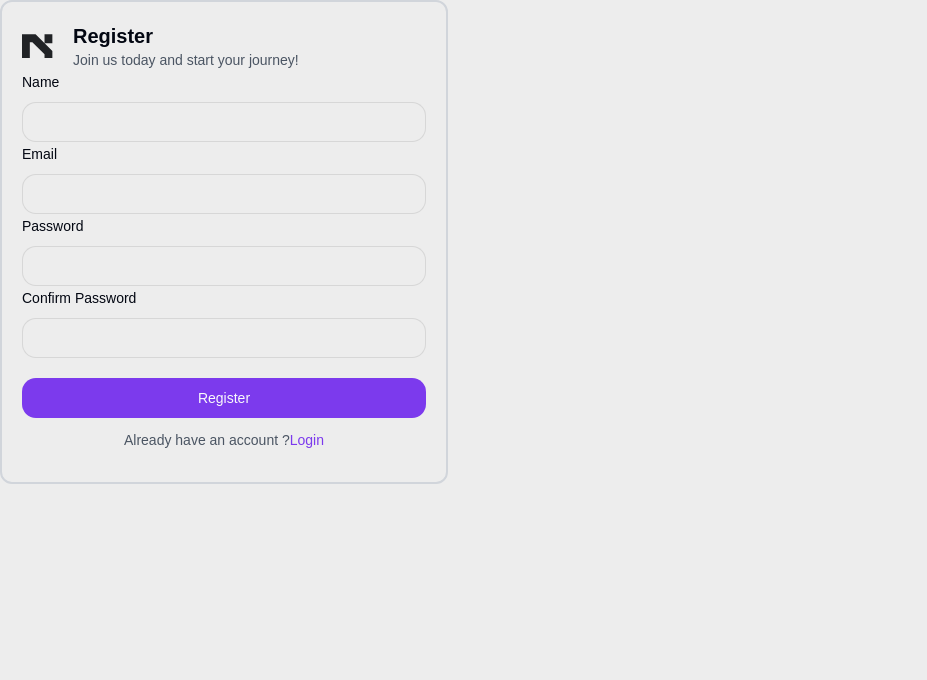
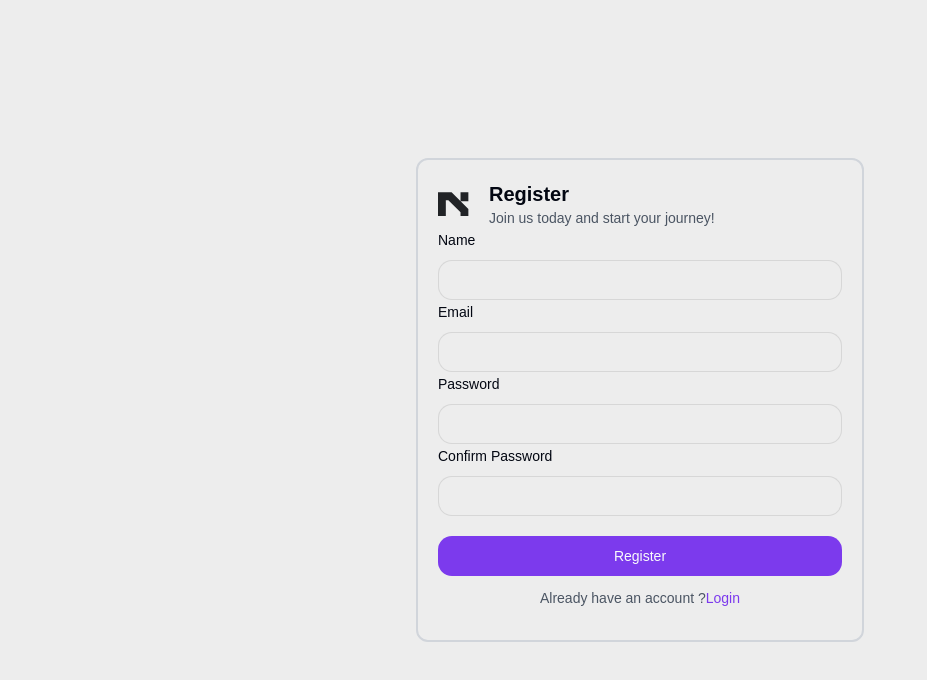
Before and after one commit to mdrakibmia99/nextMart-project, a Next.js app in the folder nextmart-client/: page /register in a window 1280 px wide. Shown: the top 680 px of the page, without its empty margins (0-927 px from the left). Built offline with nearby package versions, Linux system fonts and the light colour scheme.

Commit message:
update register page design

```diff
--- a/nextmart-client/src/app/register/page.tsx
+++ b/nextmart-client/src/app/register/page.tsx
@@ -1,7 +1,7 @@
 import RegisterForm from "@/components/modules/auth/register/RegisterForm";
 const RegisterPage = () => {
   return (
-    <div>
+    <div className="w-full h-screen grid place-items-center">
       <RegisterForm />
     </div>
   );
```
